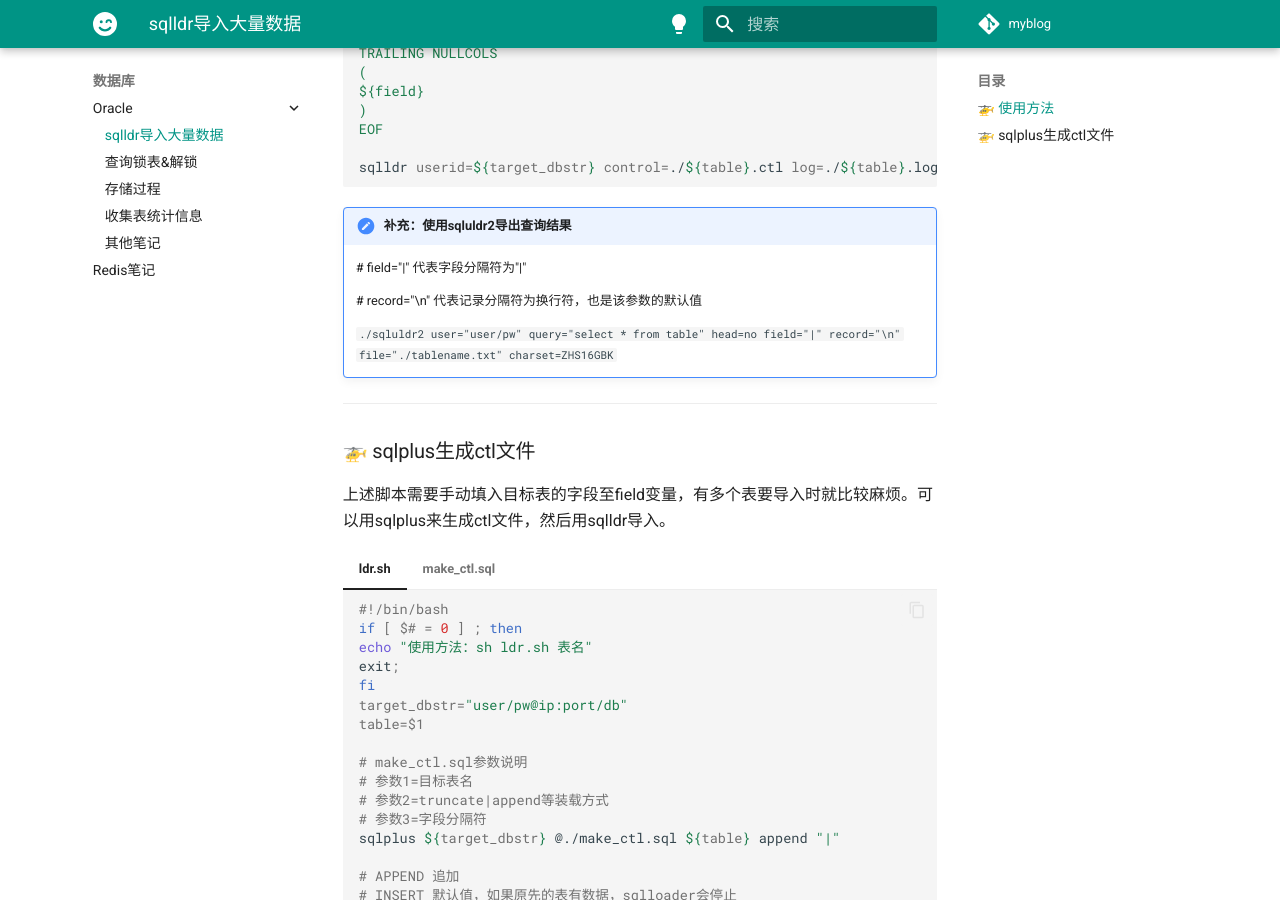
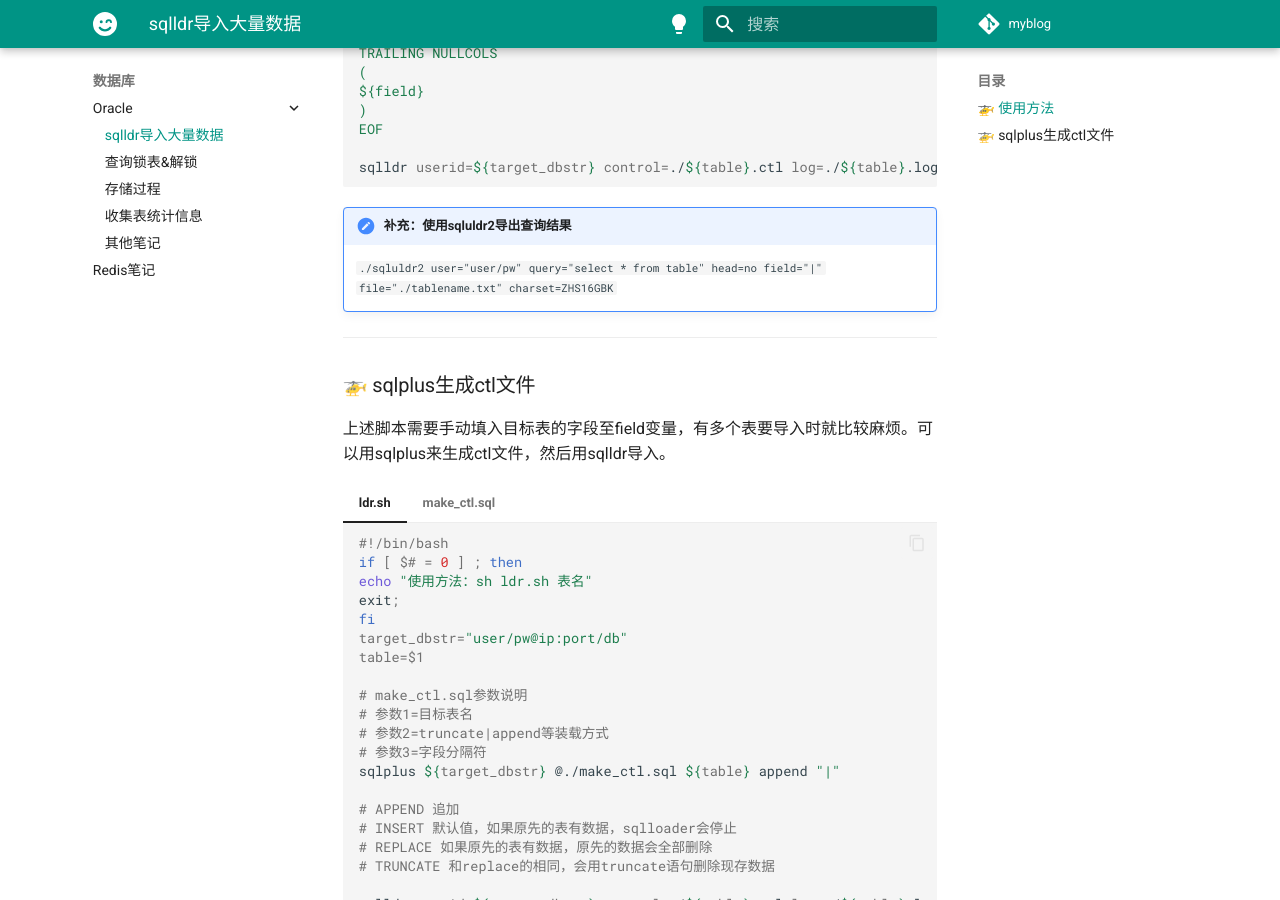
Before and after one commit to Jork-S-B/Jork-S-B.github.io, an MkDocs documentation site: the page built from docs/sql/oracle/sqlldr_import.md, in a window 1280 px wide and 900 px high, scrolled down 609 px. Built offline with MkDocs 1.6.1 and Material for MkDocs 9.7.7, drawn with Linux system fonts in a browser that asks for light colours; comment, search, counter and statistics services are not loaded.

Commit message:
修改错误

````diff
--- a/docs/sql/oracle/sqlldr_import.md
+++ b/docs/sql/oracle/sqlldr_import.md
@@ -31,11 +31,7 @@ sqlldr userid=${target_dbstr} control=./${table}.ctl log=./${table}.log bad=./${
 ```
 !!! note "补充：使用sqluldr2导出查询结果"
 
-    \# field="|" 代表字段分隔符为"|"
-
-    \# record="\n" 代表记录分隔符为换行符，也是该参数的默认值
-
-    `./sqluldr2 user="user/pw" query="select * from table" head=no field="|" record="\n" file="./tablename.txt" charset=ZHS16GBK`
+    `./sqluldr2 user="user/pw" query="select * from table" head=no field="|" file="./tablename.txt" charset=ZHS16GBK`
 
 ---
 
````
Also changed, not shown: other parts of docs/sql/oracle/sqlldr_import.md (+1 -1 lines).
